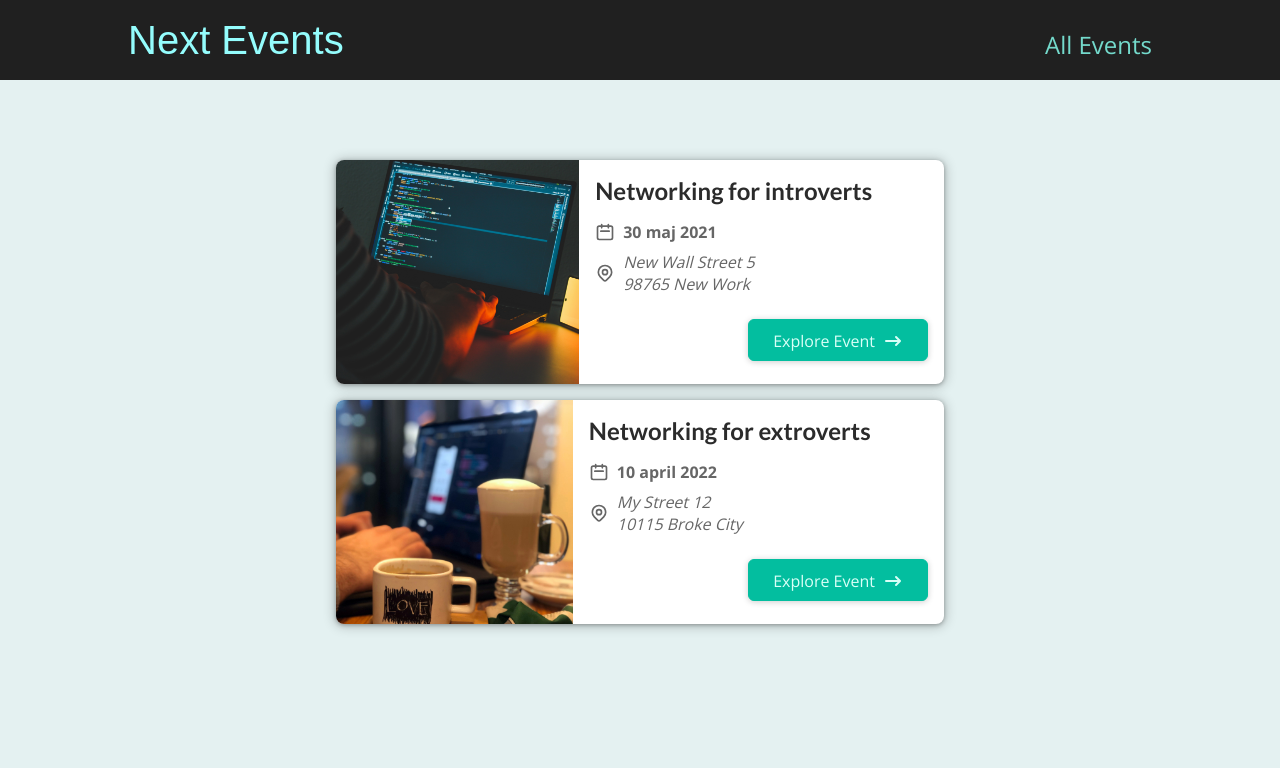
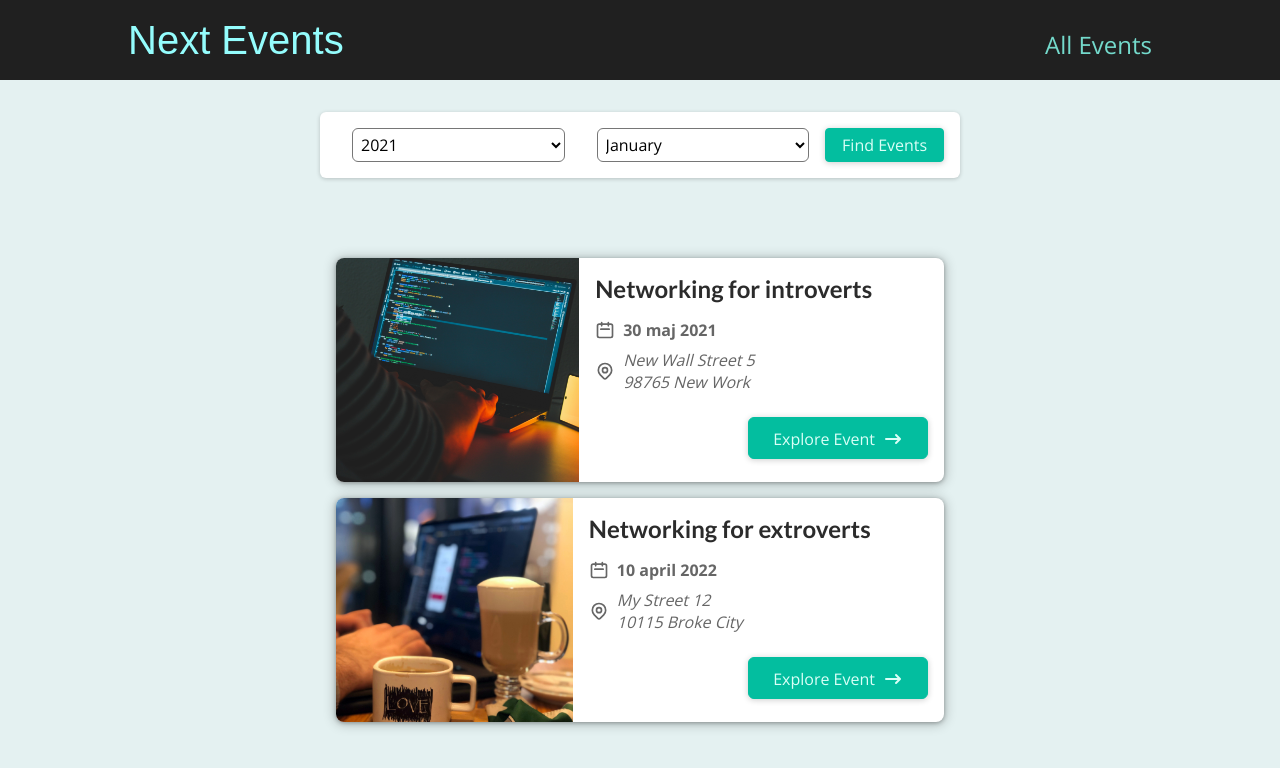
Before and after one commit to pRob3/next-events-app, a Next.js app: page / in a window 1280 px wide. Shown: the top 768 px of the page. Built offline with nearby package versions, Linux system fonts and the light colour scheme.

Commit message:
search form

```diff
--- /dev/null
+++ b/components/events/events-search.js
@@ -0,0 +1,38 @@
+import Button from './ui/button';
+import classes from './events-search.module.css';
+
+function EventsSearch(props) {
+  return (
+    <form className={classes.form}>
+      <div className={classes.controls}>
+        <div className={classes.control}>
+          <label htmlFor='year'></label>
+          <select id='year'>
+            <option value='2021'>2021</option>
+            <option value='2022'>2022</option>
+          </select>
+        </div>
+        <div className={classes.control}>
+          <label htmlFor='month'></label>
+          <select id='month'>
+            <option value='1'>January</option>
+            <option value='2'>February</option>
+            <option value='3'>March</option>
+            <option value='4'>April</option>
+            <option value='5'>May</option>
+            <option value='6'>June</option>
+            <option value='7'>July</option>
+            <option value='8'>August</option>
+            <option value='9'>September</option>
+            <option value='10'>October</option>
+            <option value='11'>November</option>
+            <option value='12'>December</option>
+          </select>
+        </div>
+      </div>
+      <Button>Find Events</Button>
+    </form>
+  );
+}
+
+export default EventsSearch;
--- /dev/null
+++ b/components/events/events-search.module.css
@@ -0,0 +1,69 @@
+.form {
+  margin: 2rem auto;
+  box-shadow: 0 1px 4px rgba(0, 0, 0, 0.2);
+  padding: 1rem;
+  background-color: white;
+  border-radius: 6px;
+  width: 90%;
+  max-width: 40rem;
+  display: flex;
+  justify-content: space-between;
+  flex-direction: column;
+  gap: 1rem;
+}
+
+.controls {
+  width: 100%;
+  display: flex;
+  gap: 1rem;
+  flex-direction: column;
+}
+
+.control {
+  flex: 1;
+  display: flex;
+  gap: 1rem;
+  align-items: center;
+  justify-content: space-between;
+}
+
+.control label {
+  font-weight: bold;
+}
+
+.control select {
+  font: inherit;
+  background-color: white;
+  border-radius: 6px;
+  width: 70%;
+  padding: 0.25rem;
+}
+
+.form button {
+  width: 100%;
+  font: inherit;
+  padding: 0.25rem 0.5rem;
+  background-color: #03be9f;
+  border: 1px solid #03be9f;
+  color: #dafff7;
+  border-radius: 4px;
+}
+
+@media (min-width: 768px) {
+  .form {
+    flex-direction: row;
+  }
+
+  .controls {
+    width: 80%;
+    flex-direction: row;
+  }
+
+  .control select {
+    width: 100%;
+  }
+
+  .form button {
+    width: 20%;
+  }
+}
--- a/pages/index.js
+++ b/pages/index.js
@@ -1,13 +1,16 @@
 import { getFeaturedEvents } from '../dummy-data';
 import EventList from '../components/events/event-list';
+import EventsSearch from '../components/events/events-search';
+import { Fragment } from 'react';
 
 function HomePage() {
   const featuredEvents = getFeaturedEvents();
 
   return (
-    <div>
+    <Fragment>
+      <EventsSearch />
       <EventList items={featuredEvents} />
-    </div>
+    </Fragment>
   );
 }
 
```
